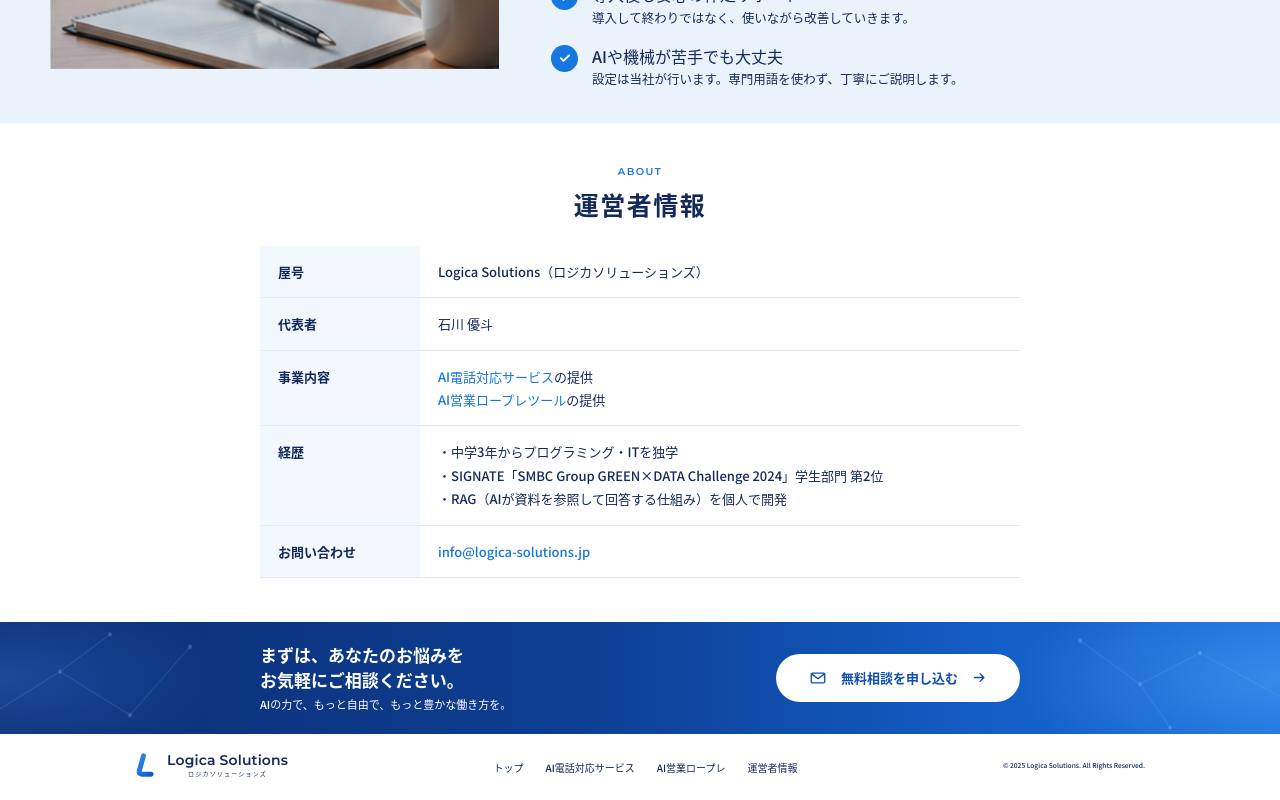
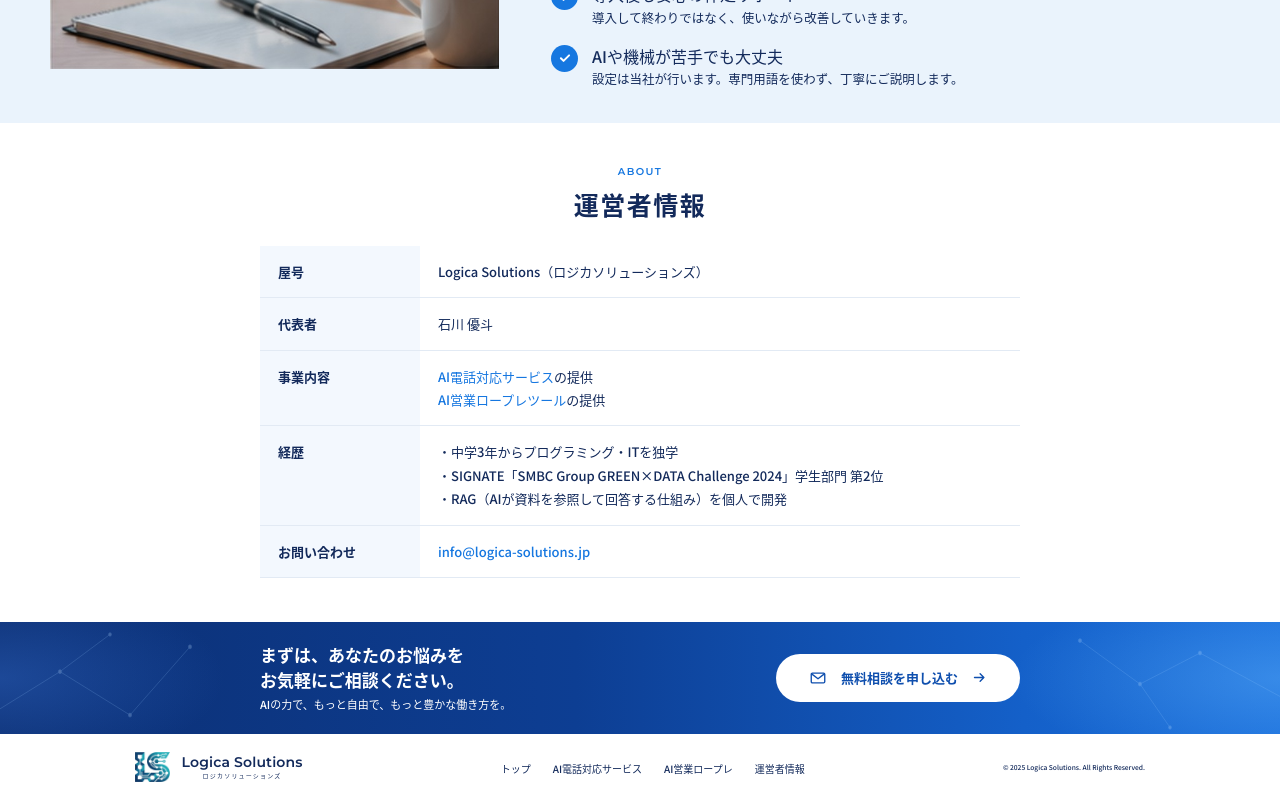
Before and after one commit to yuu0712/Logica-Solutions, a plain HTML site: page index.html in a window 1280 px wide. Shown: the part 1386-2186 px from the top of the page. Drawn offline with Linux system fonts and the light colour scheme.

Commit message:
Add files via upload

```diff
--- a/css/style.css
+++ b/css/style.css
@@ -81,8 +81,8 @@ ol {
   gap: 12px;
 }
 .logo__mark {
-  width: 26px;
-  height: 34px;
+  width: auto;
+  height: 40px;
 }
 .logo__txt {
   display: flex;
@@ -759,8 +759,8 @@ ol {
   gap: 20px;
 }
 .footer .logo__mark {
-  width: 20px;
-  height: 26px;
+  width: auto;
+  height: 30px;
 }
 .footer .logo__name {
   font-size: 14px;
--- a/index.html
+++ b/index.html
@@ -55,7 +55,9 @@
       content="https://logica-solutions.jp/images/ogp.png"
     />
 
-    <link rel="icon" href="/favicon.svg" type="image/svg+xml" />
+    <link rel="icon" href="/favicon.ico" sizes="48x48" />
+    <link rel="icon" href="/images/icon-192.png" type="image/png" sizes="192x192" />
+    <link rel="apple-touch-icon" href="/apple-touch-icon.png" />
 
     <link
       rel="preload"
@@ -111,7 +113,7 @@
               "LogicaSolutions"
             ],
             "url": "https://logica-solutions.jp/",
-            "logo": "https://logica-solutions.jp/favicon.svg",
+            "logo": "https://logica-solutions.jp/images/logo-full.png",
             "email": "info@logica-solutions.jp",
             "image": "https://logica-solutions.jp/images/ogp.png",
             "description": "AI電話対応サービスとAI営業ロープレツールを提供。",
@@ -233,9 +235,7 @@
           class="logo"
           aria-label="Logica Solutions（ロジカソリューションズ）トップへ"
         >
-          <svg class="logo__mark" aria-hidden="true">
-            <use href="#logo-mark" />
-          </svg>
+          <img class="logo__mark" src="/images/logo.png" alt="" width="152" height="132" />
           <span class="logo__txt"
             ><span class="logo__name">Logica Solutions</span
             ><span class="logo__kana">ロジカソリューションズ</span></span
@@ -555,9 +555,7 @@
           class="logo"
           aria-label="Logica Solutions（ロジカソリューションズ）トップへ"
         >
-          <svg class="logo__mark" aria-hidden="true">
-            <use href="#logo-mark" />
-          </svg>
+          <img class="logo__mark" src="/images/logo.png" alt="" width="152" height="132" />
           <span class="logo__txt"
             ><span class="logo__name">Logica Solutions</span
             ><span class="logo__kana">ロジカソリューションズ</span></span
```
Also changed, not shown: ai-phone/index.html (+6 -8 lines), sales-roleplay/index.html (+6 -4 lines), apple-touch-icon.png (added), favicon.ico (added), images/icon-192.png (added), images/logo-full.png (added), images/logo.png (added).
